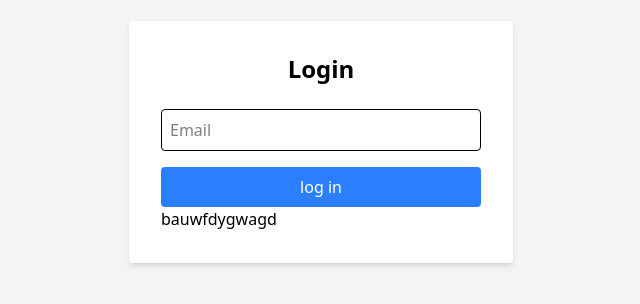
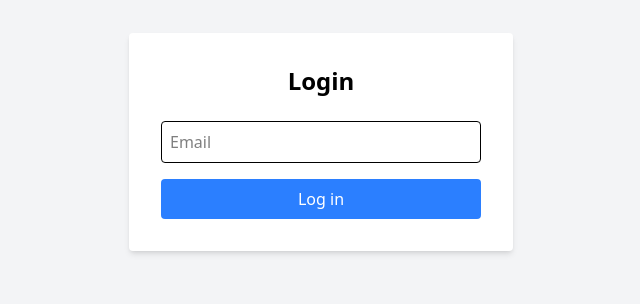
Before and after one commit to aquib2502/git-learning-backend, a Next.js app in the folder its-frontend/: page /login in a window 1280 px wide. Shown: the part 258-562 px from the top of the page, without its empty margins (319-959 px from the left). Built offline with nearby package versions, Linux system fonts and the light colour scheme.

Commit message:
Revert "Merge branch 'main' of github.com:aquib2502/git-learning-backend"
This reverts commit 12980c20c9a82791b5aa2e59dd6723def1e96594, reversing
changes made to d6ec7e739a6eed09e3809366435868cddcbb2eb2.

```diff
--- a/its-frontend/src/components/Login/Login.jsx
+++ b/its-frontend/src/components/Login/Login.jsx
@@ -55,9 +55,9 @@ function Login() {
             type="submit"
             className="w-full bg-blue-500 text-white p-2 rounded hover:bg-blue-600"
           >
-            log in
+            Log in
           </button>
-        </form>bauwfdygwagd
+        </form>
       </div>
     </div>
   );
```
